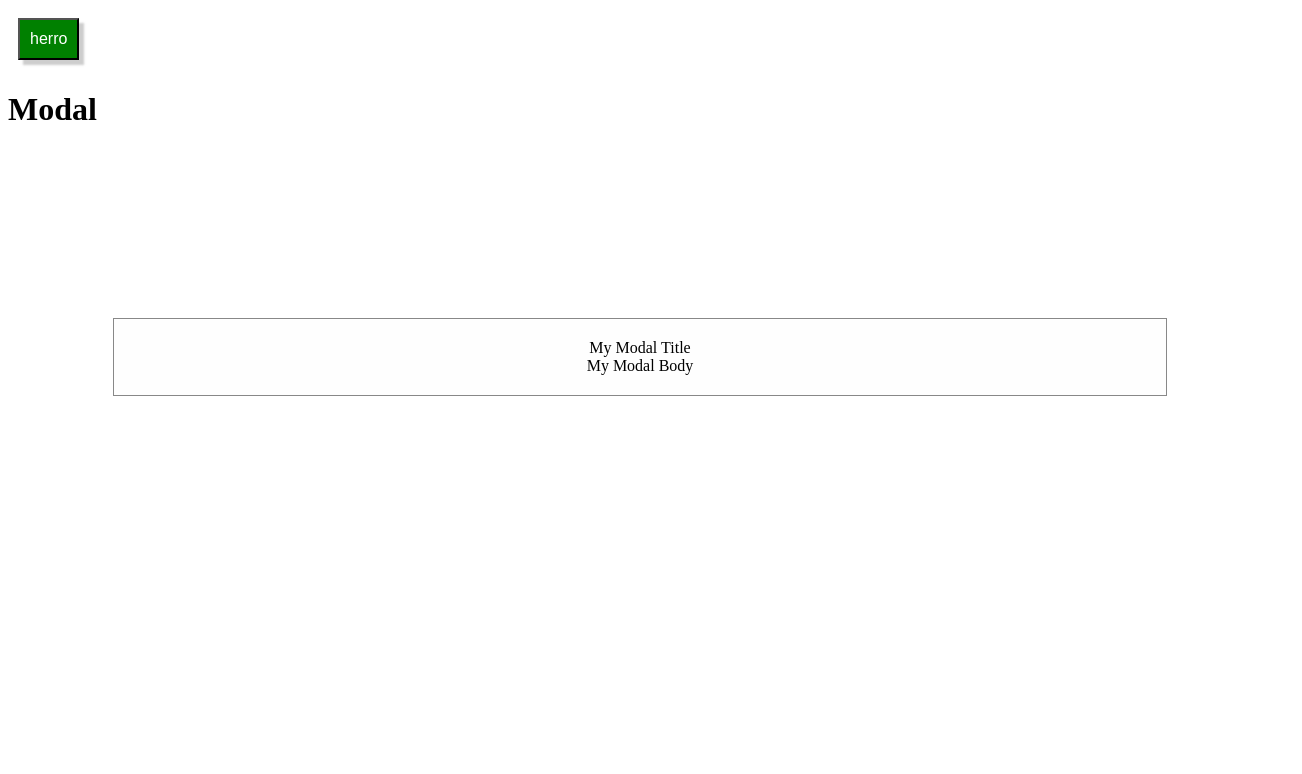
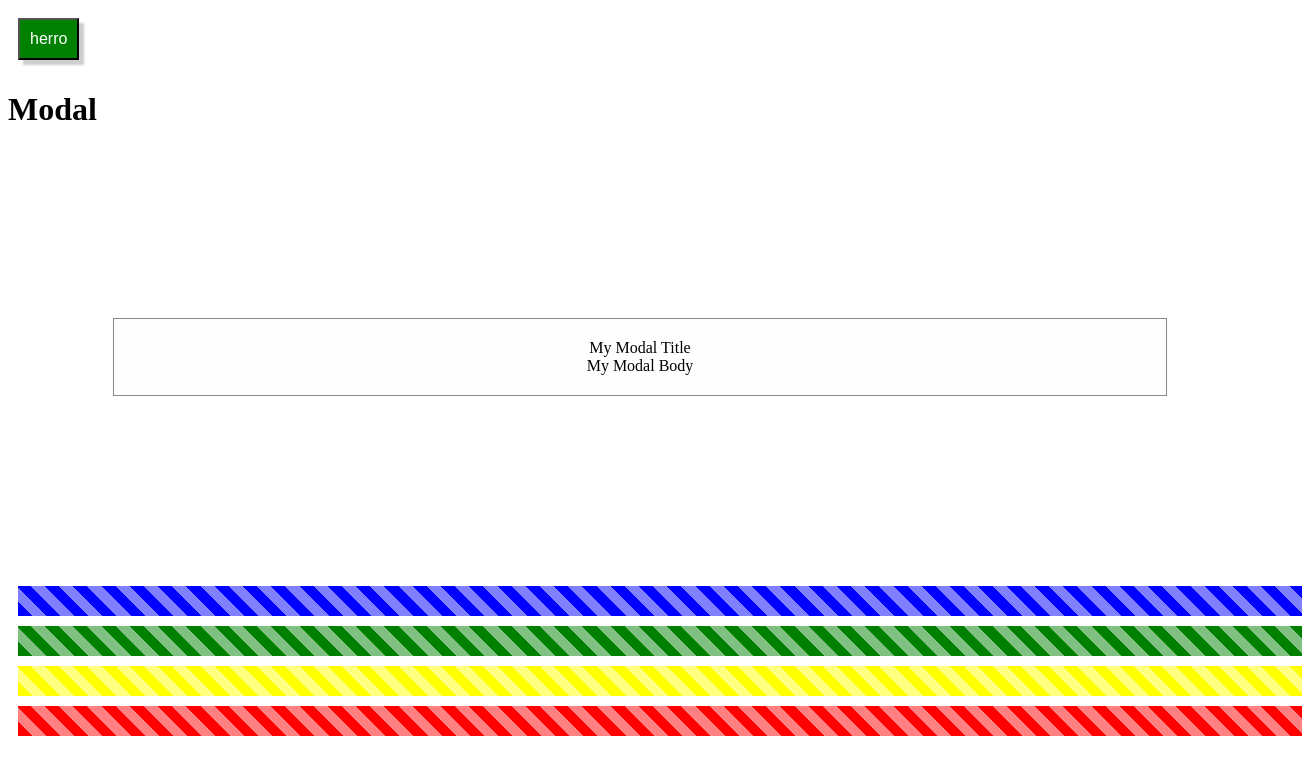
Before and after one commit to BjarkiHrafn/Veff2_Assignment5, a React app: page / in a window 1280 px wide. Shown: the top 774 px of the page, 1302 px wide, since content can reach past the window. Built offline with nearby package versions, Linux system fonts and the light colour scheme.

Commit message:
working on progressbar

```diff
--- a/src/App.js
+++ b/src/App.js
@@ -3,6 +3,9 @@
 import Modal from './Components/Modal/Modal';
 import ButtonCM from './Button/ButtonCM';
 //const{Title, Body, Footer} = Modal;
+
+import Progressbar from './Components/Progressbar/Progressbar';
+
 
 class App extends React.Component {
 
@@ -10,7 +13,9 @@
         super(props);
         this.state = {
             isOpen: false,
+
         };
+
     }
 
 
@@ -28,6 +33,27 @@
                     <Modal.Body>My Modal Body</Modal.Body>
                     <Modal.Footer>My Modal Footer</Modal.Footer>
                 </Modal>
+                <Progressbar
+                    progress='25'
+                    state='info'
+                    striped='true'
+                    />
+                <Progressbar
+                    progress='50'
+                    state='success'
+                    striped='true'
+                    />
+                <Progressbar
+                    progress='75'
+                    state='warning'
+                    striped='true'
+                    />
+                <Progressbar
+                    progress='100'
+                    state='danger'
+                    striped='true'
+
+                    />
             </div>
         );
     }
--- /dev/null
+++ b/src/Components/ProgressBar/ProgressBar.css
@@ -0,0 +1,26 @@
+.progressBar {
+    margin: 10px;
+    padding: 10px;
+    width: 100%;
+    height: 10px;
+}
+
+.progressBar-info {
+    background-color: blue;
+}
+
+.progressBar-success {
+    background-color: green;
+}
+
+.progressBar-warning {
+    background-color: yellow;
+}
+
+.progressBar-danger {
+    background-color: red;
+}
+
+.progressBar-stripes{
+    background-image: repeating-linear-gradient(45deg, transparent 0px, transparent 10px, rgba(255,255,255,0.5) 10px,rgba(255,255,255,0.5) 20px);
+}
--- /dev/null
+++ b/src/Components/ProgressBar/ProgressBar.js
@@ -0,0 +1,22 @@
+import React from 'react';
+import PropTypes from 'prop-types';
+import styles from './Progressbar.css';
+
+const ProgressBar = ({state, striped}) => {
+    console.log('state', state);
+    var stripes = '';
+    if(striped) {
+        stripes = 'striped'
+    }
+
+    return (
+        <div className={`${styles.progressBar} ${styles[`progressBar-${state}`]} ${styles[`progressBar-stripes`]}`}></div>
+    );
+}
+
+ProgressBar.propTypes = {
+    state: PropTypes.oneOf(['info', 'success', 'warning', 'danger']),
+    striped: PropTypes.bool
+}
+
+export default ProgressBar;
```
